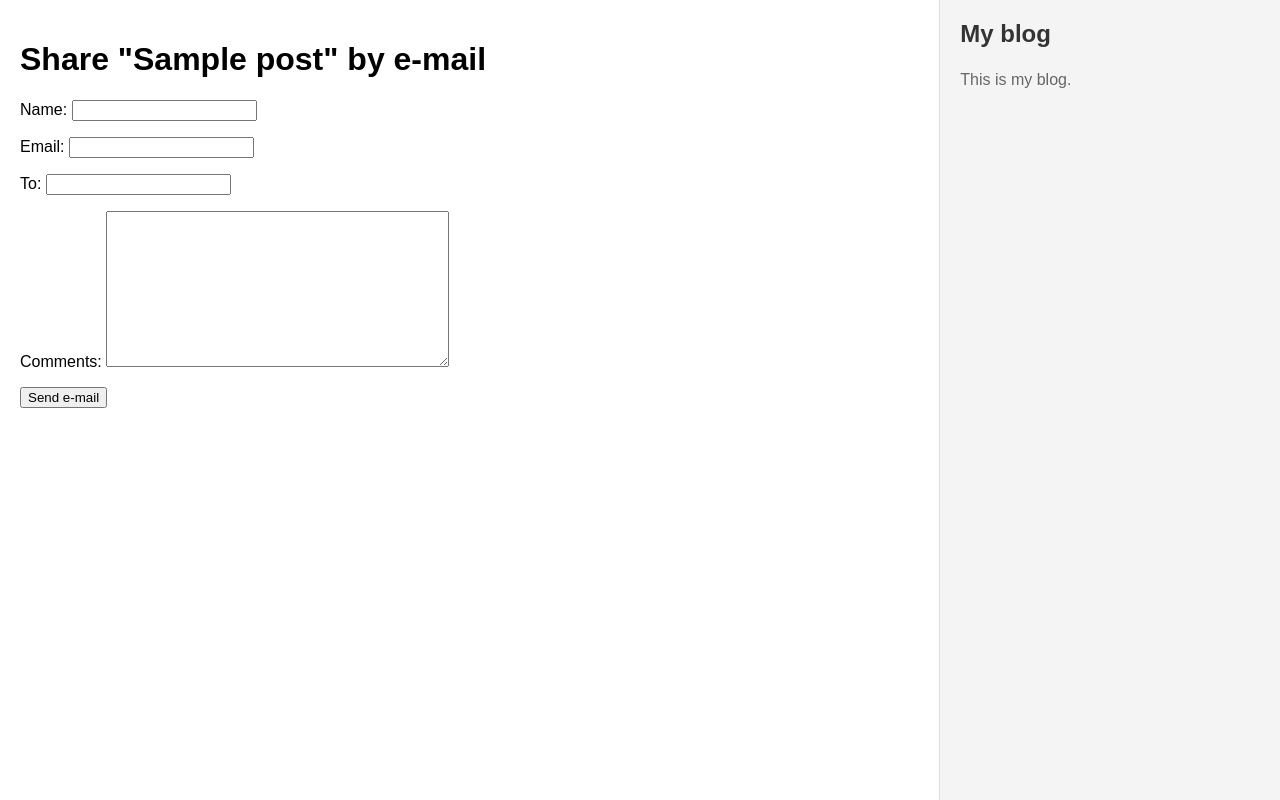
After one commit to samiZZZ67/Blog, a Django app: page /1/share/ in a window 1280 px wide. The commit adds this page. Run offline with Django 5.2, Linux system fonts and the light colour scheme; tables that the repository leaves empty hold one stand-in row (values such as "Sample post").

Commit message:
Add email sharing feature for blog posts
- Add CSS styling for blog layout with sidebar
- Update base template to enable sidebar and fix static link quotes
- Add share link to post detail page
- Create share post template with email form
- Add URL pattern for post sharing
- Implement post_share view with email sending logic
- Configure email settings in Django settings

```diff
--- /dev/null
+++ b/mysite/blog/stastic/css/blog.css
@@ -0,0 +1,38 @@
+/* Reset default spacing */
+body {
+    margin: 0;
+    font-family: Arial, sans-serif;
+
+    /* makes content + sidebar side by side */
+    display: flex;
+    min-height: 100vh;
+}
+
+/* Main content area */
+#content {
+    flex: 3;
+    padding: 20px;
+    background-color: #ffffff;
+}
+
+/* Sidebar */
+#sidebar {
+    flex: 1;
+    padding: 20px;
+    background-color: #f4f4f4;
+
+    /* optional styling */
+    border-left: 1px solid #ddd;
+}
+
+/* Sidebar title */
+#sidebar h2 {
+    margin-top: 0;
+    color: #333;
+}
+
+/* Paragraph styling */
+#sidebar p {
+    color: #666;
+    line-height: 1.5;
+}
--- a/mysite/blog/templates/blog/base.html
+++ b/mysite/blog/templates/blog/base.html
@@ -3,7 +3,7 @@
 <html>
 <head>
   <title>{% block title %}{% endblock %}</title>
-  <link href="{% static "css/blog.css" %}" rel="stylesheet">
+  <link href="{% static 'css/blog.css' %}" rel="stylesheet">
 </head>
 <body>
  <div id="content">
@@ -11,8 +11,8 @@
     {% endblock %}
   </div>
   <div id="sidebar">
-    <!-- <h2>My blog</h2>
-    <p>This is my blog.</p> -->
+    <h2>My blog</h2>
+    <p>This is my blog.</p>
   </div>
 </body>
 </html>
--- a/mysite/blog/templates/blog/post/detail.html
+++ b/mysite/blog/templates/blog/post/detail.html
@@ -6,4 +6,9 @@
     Published {{ post.publish }} by {{ post.author }}
   </p>
   {{ post.body|linebreaks }}
+   <p>
+    <a href="{% url "blog:post_share" post.id %}">
+      Share this post
+    </a>
+   </p>
 {% endblock %}
--- /dev/null
+++ b/mysite/blog/templates/blog/post/share.html
@@ -0,0 +1,17 @@
+{% extends "blog/base.html" %}
+{% block title %}Share a post{% endblock %}
+{% block content %}
+  {% if sent %}
+    <h1>E-mail successfully sent</h1>
+    <p>
+      "{{ post.title }}" was successfully sent to {{ form.cleaned_data.to }}.
+    </p>
+  {% else %}
+    <h1>Share "{{ post.title }}" by e-mail</h1>
+    <form method="post" novalidate>
+      {{ form.as_p }}
+      {% csrf_token %}
+      <input type="submit" value="Send e-mail">
+    </form>
+  {% endif %}
+{% endblock %}
--- a/mysite/blog/urls.py
+++ b/mysite/blog/urls.py
@@ -11,4 +11,5 @@ urlpatterns = [
     views.post_detail,
     name='post_detail'
 ),
+path('<int:post_id>/share/',views.post_share,name='post_share'),
 ]
--- a/mysite/blog/views.py
+++ b/mysite/blog/views.py
@@ -4,6 +4,7 @@ from django.shortcuts import render,get_object_or_404
 from django.http import Http404
 from .forms import EmailPostForm
 from .models import Post
+from django.core.mail import send_mail
 
 
 class Postlistview(ListView):
@@ -31,23 +32,44 @@ def post_detail(request, year, month, day, publish):
 
 def post_share(request,post_id):
     post=get_object_or_404(
-        Post,
-        id=post_id,
-        status=Post.Status.PUBLISHED
+      Post.published.all(),
+      id=post_id
     )
+    sent=False
 
     if request.method=='POST':
         form=EmailPostForm(request.POST)
 
-        if form.is_valid:
+        if form.is_valid():
             cd=form.cleaned_data
+            post_url = request.build_absolute_uri(
+                post.get_absolute_url()
+            )
+            subject=(
+                f"{cd['name']}--{cd['email']}  "
+                f"recommends you read {post.title}"
+
+            )
+            message = (
+                f"Read {post.title} at {post_url}\n\n"
+                f"{cd['name']}\'s comments: {cd['comments']}"
+            )
+
+            send_mail(
+                subject=subject,
+                message=message,
+                from_email=None,
+                recipient_list=[cd['to']]
+            )
+            sent = True
     else:
         form=EmailPostForm()
 
     return render (
         request,
         'blog/post/share.html',
-        {'forms':form},
-        {'post':post}
+        {'form':form,
+        'post':post,
+        'sent':sent}
 
     )
```
Also changed, not shown: mysite/mysite/settings.py (+7 -0 lines).
